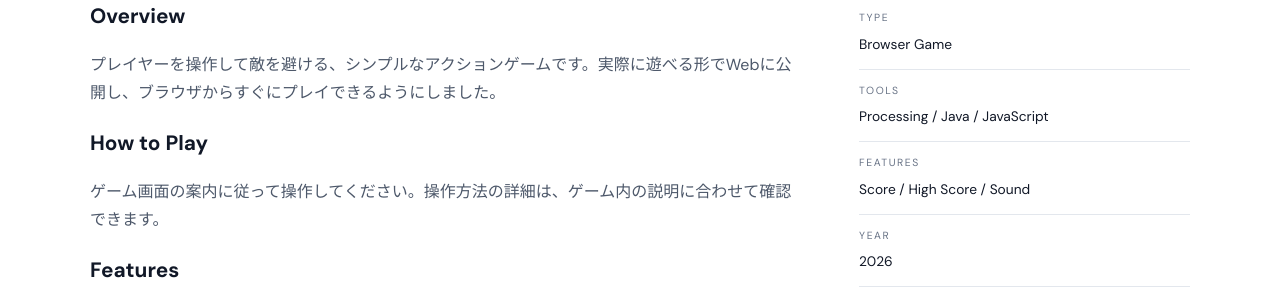
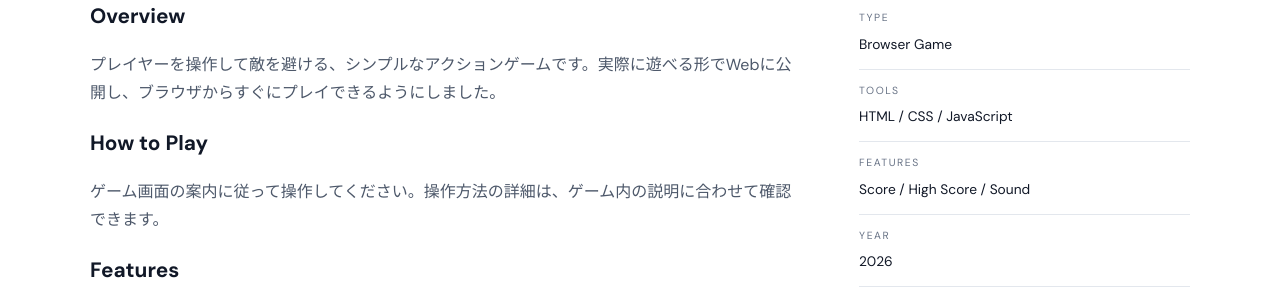
Before and after one commit to Lifons233879/personal-portfolio, a Jekyll site: the page works/browser-game/index.html, which Jekyll copies as it is, in a window 1280 px wide. Shown: the part 968-1268 px from the top of the page. Built offline with Jekyll 4.4.1, drawn with Linux system fonts in a browser that asks for light colours.

Commit message:
Update tools listed in game details

```diff
--- a/works/browser-game/index.html
+++ b/works/browser-game/index.html
@@ -54,7 +54,7 @@
 			<aside>
 				<dl class="detail-info">
 					<div><dt>TYPE</dt><dd>Browser Game</dd></div>
-					<div><dt>TOOLS</dt><dd>Processing / Java / JavaScript</dd></div>
+					<div><dt>TOOLS</dt><dd>HTML / CSS / JavaScript</dd></div>
 					<div><dt>FEATURES</dt><dd>Score / High Score / Sound</dd></div>
 					<div><dt>YEAR</dt><dd>2026</dd></div>
 				</dl>
```
